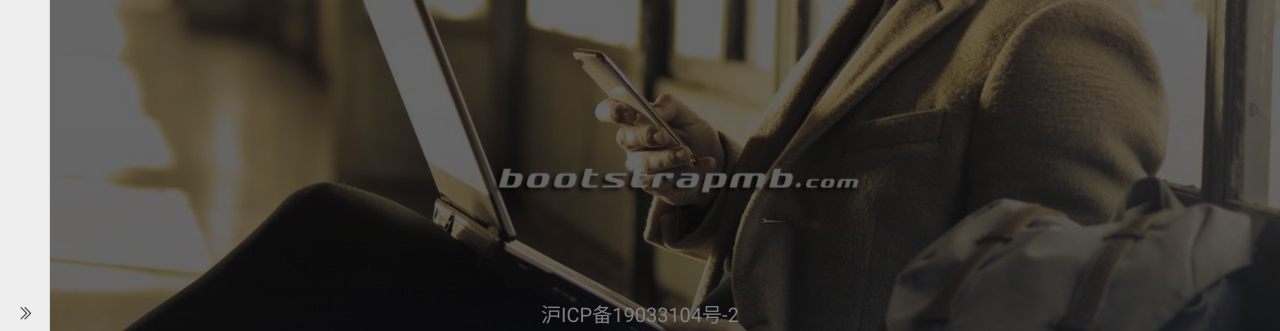
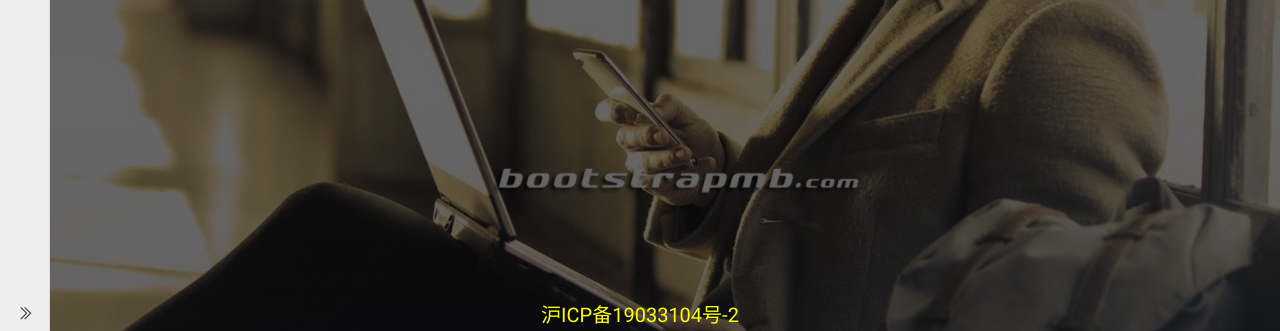
Before and after one commit to llfl/brainbookfront, a plain HTML site: page index.html in a window 1280 px wide. Shown: the part 469-800 px from the top of the page. Drawn offline with Linux system fonts and the light colour scheme.

Commit message:
Update style.css

```diff
--- a/assets/css/style.css
+++ b/assets/css/style.css
@@ -506,7 +506,7 @@ body.mobile-device.left-side-menu-expand header .links-area ul li a span {
     left: 0;
     right: 0;
     opacity: 1;
-    color:gray;
+    color:yellow;
     font-size: 20px;
     text-align: center;
 }
```
